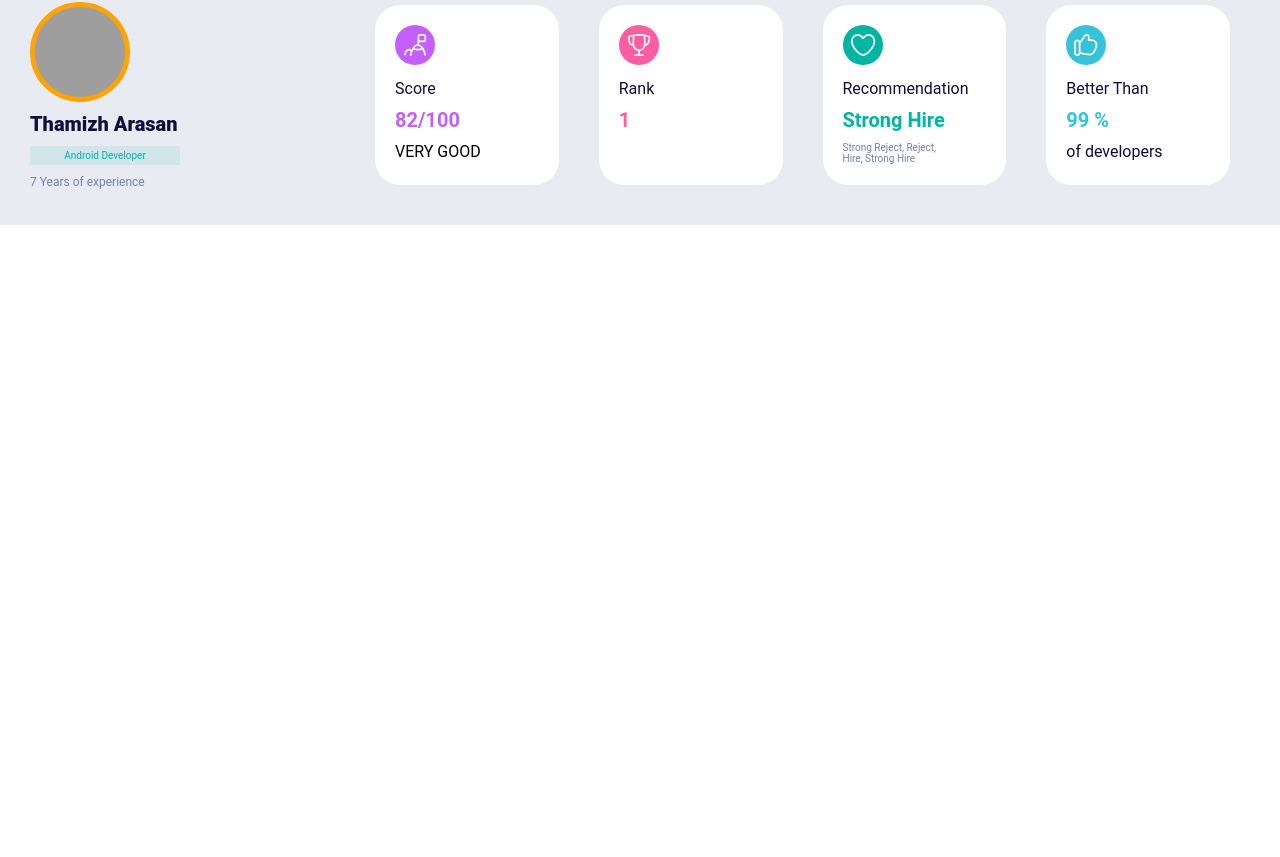
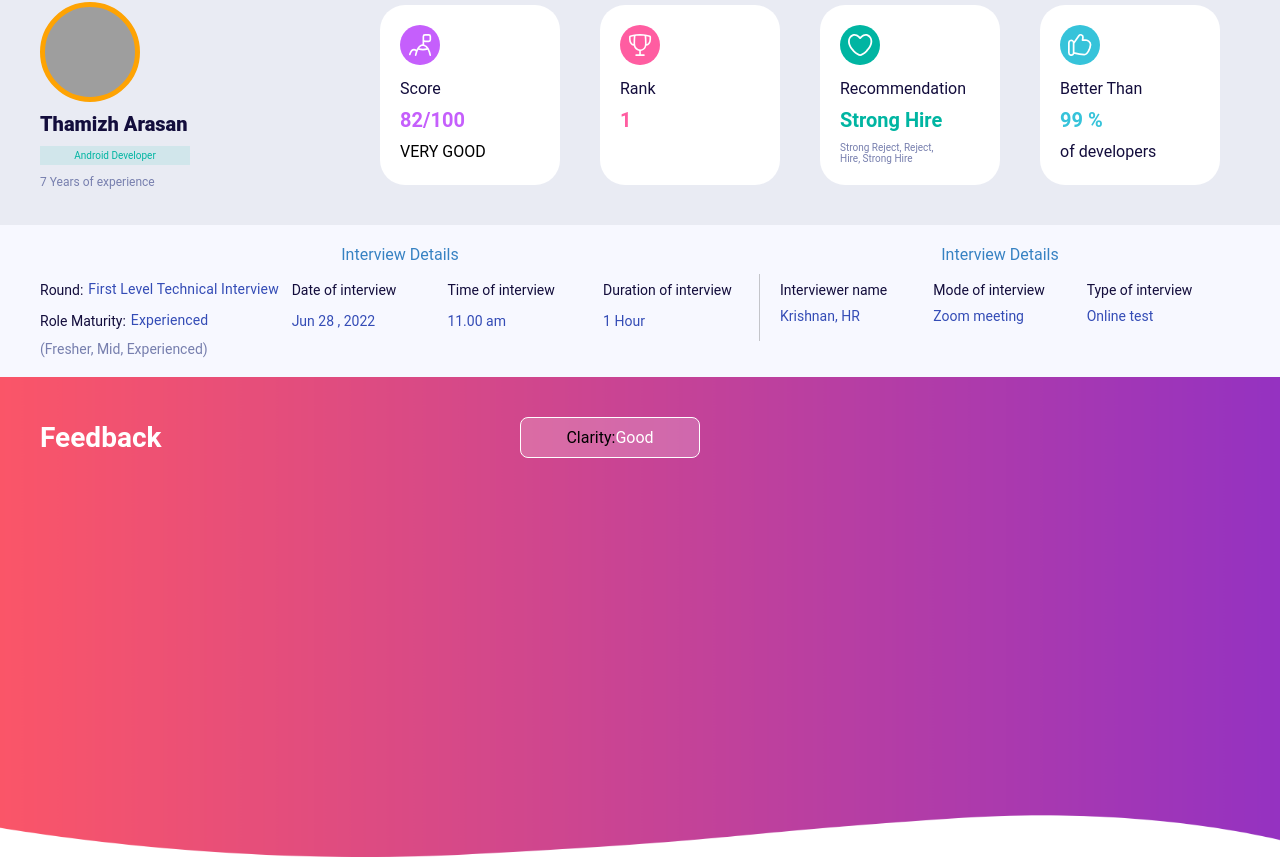
Before and after one commit to jassirahmed/report-web-application, a React (Create React App) app: page / in a window 1280 px wide. Shown: the part 559-1416 px from the top of the page. Before the commit the page ends 800 px from the top, so only its background shows below. Built offline with nearby package versions, Linux system fonts and the light colour scheme; grey boxes are pictures that could not be loaded.

Commit message:
feedback wip

```diff
--- a/src/App.js
+++ b/src/App.js
@@ -1,8 +1,9 @@
 import Header from './components/Header';
 import Profile from './components/profile/Profile';
+import DetailCard from './components/Interview/DetailCard';
+import FeedBackCard from './components/FeedBack/FeedBackCard';
 import { Box } from '@mui/material';
 import './App.css';
-
 function App() {
   return (
     <Box className="App">
@@ -10,6 +11,8 @@ function App() {
         <Header />
       </Box>
       <Profile />
+      <DetailCard />
+      <FeedBackCard />
     </Box>
   );
 }
--- /dev/null
+++ b/src/components/FeedBack/FeedBack.css
@@ -0,0 +1,8 @@
+.fb-bgImage {
+    background-image: url(/public/images/fbBgImg.png);
+    width: 100%;
+    height: 480px;
+    background-position: center;
+    background-repeat: no-repeat;
+    background-size: cover;
+}
--- /dev/null
+++ b/src/components/FeedBack/FeedBackCard.jsx
@@ -0,0 +1,34 @@
+import React from 'react'
+import { Box } from '@mui/material'
+import './FeedBack.css'
+export default function FeedBackCard() {
+    return (
+        <Box className="fb-bgImage">
+            <Box className="flex" sx={{ padding: '40px' }}>
+                <Box sx={{ width: '40%', fontSize: '28px', fontWeight: '700', textAlign: 'left', color: '#FFFFFF' }}>Feedback</Box>
+                <Box className='flex' sx={{ width: '60%' }}>
+                    <Box className='flex'
+                        sx={{
+                            width: '180px',
+                            border: '1px solid #FFFFFF',
+                            alignItems: 'center',
+                            justifyContent: 'center',
+                            paddingY: '10px',
+                            borderRadius: '8px',
+                            backgroundColor: '#FFFFFF33'
+                        }}>
+                        <Box>Clarity</Box> :
+                        <Box
+                            sx={{
+                                color: '#FFFFFF'
+                            }}>
+                            Good
+                        </Box>
+                    </Box>
+                    <Box></Box>
+                    <Box></Box>
+                </Box>
+            </Box>
+        </Box>
+    )
+}
--- /dev/null
+++ b/src/components/Interview/DetailCard.jsx
@@ -0,0 +1,72 @@
+import React from 'react'
+import { Box, Typography } from '@mui/material'
+
+export default function DetailCard() {
+    return (
+        <Box sx={{
+            padding: '20px 40px',
+            backgroundColor: '#F7F8FF'
+        }}>
+            <Box className="flex"
+                sx={{
+                    paddingBottom: '10px'
+                }}>
+                <Box sx={{ width: '60%', color: '#3782C3' }}>Interview Details</Box>
+                <Box sx={{ width: '40%', color: '#3782C3' }}>Interview Details</Box>
+            </Box>
+            <Box className="flex"
+                sx={{
+                    alignItems: 'baseline',
+                    flexWrap: 'wrap'
+                }}>
+                <Box sx={{ width: '60%', paddingTop: '5px', borderRight: '1px solid #33333342' }}>
+                    <Box className='flex' sx={{ width: '100%', textAlign: 'left', paddingBottom: '10px' }}>
+                        <Box className='flex' sx={{ fontSize: '14px', width: '35%' }}>
+                            <Box sx={{ marginRight: '5px', color: '#130D3C' }}>Round: </Box>
+                            <Typography sx={{ fontSize: '14px', color: '#344CB6' }}>First Level Technical Interview</Typography>
+                        </Box>
+                        <Box sx={{ width: '21.66%', fontSize: '14px', color: '#130D3C' }}>
+                            Date of interview
+                        </Box>
+                        <Box sx={{ width: '21.66%', fontSize: '14px', color: '#130D3C' }}>
+                            Time of interview
+                        </Box>
+                        <Box sx={{ width: '21.66%', fontSize: '14px', color: '#130D3C' }}>
+                            Duration of interview
+                        </Box>
+                    </Box>
+                    <Box className='flex' sx={{ width: '100%', textAlign: 'left', paddingBottom: '10px' }}>
+                        <Box className='flex' sx={{ fontSize: '14px', width: '35%' }}>
+                            <Box sx={{ marginRight: '5px', color: '#130D3C' }}>Role Maturity: </Box>
+                            <Typography sx={{ fontSize: '14px', color: '#344CB6' }}>Experienced</Typography>
+                        </Box>
+                        <Box sx={{ width: '21.66%', fontSize: '14px', color: '#344CB6' }}>
+                            Jun 28 , 2022
+                        </Box>
+                        <Box sx={{ width: '21.66%', fontSize: '14px', color: '#344CB6' }}>
+                            11.00 am
+                        </Box>
+                        <Box sx={{ width: '21.66%', fontSize: '14px', color: '#344CB6' }}>
+                            1 Hour
+                        </Box>
+                    </Box>
+                </Box>
+                <Box sx={{ width: '40%', paddingTop: '5px', paddingLeft: '20px' }}>
+                    <Box className='flex' sx={{ width: '100%', textAlign: 'left', fontSize: '14px', color: '#130D3C', paddingBottom: '10px' }} >
+                        <Box sx={{ width: '33.33%' }}>Interviewer name</Box>
+                        <Box sx={{ width: '33.33%' }}>Mode of interview</Box>
+                        <Box sx={{ width: '33.33%' }}>Type of interview</Box>
+                    </Box>
+                    <Box className='flex' sx={{ width: '100%', textAlign: 'left', fontSize: '14px', color: '#344CB6' }} >
+                        <Box sx={{ width: '33.33%' }}>Krishnan, HR</Box>
+                        <Box sx={{ width: '33.33%' }}>Zoom meeting</Box>
+                        <Box sx={{ width: '33.33%' }}>Online test</Box>
+                    </Box>
+                </Box>
+                <Box sx={{ textAlign: 'left', color: '#777FAE', textTransform: 'capitalize', fontSize: '14px' }}>
+                    (Fresher, Mid, Experienced)
+                </Box>
+            </Box>
+        </Box>
+    )
+}
--- a/src/components/profile/Profile.jsx
+++ b/src/components/profile/Profile.jsx
@@ -12,7 +12,7 @@ export default function Profile() {
             className='profile-card flex'
             sx={{
                 backgroundColor: '#E9EBF3',
-                padding: '0px 30px'
+                padding: '0px 40px'
             }}>
             <Box sx={{ width: '25%' }}>
                 <Box
```
Also changed, not shown: public/images/fbBgImg.png (added), src/components/profile/ProfileDataCards.jsx (deleted).
